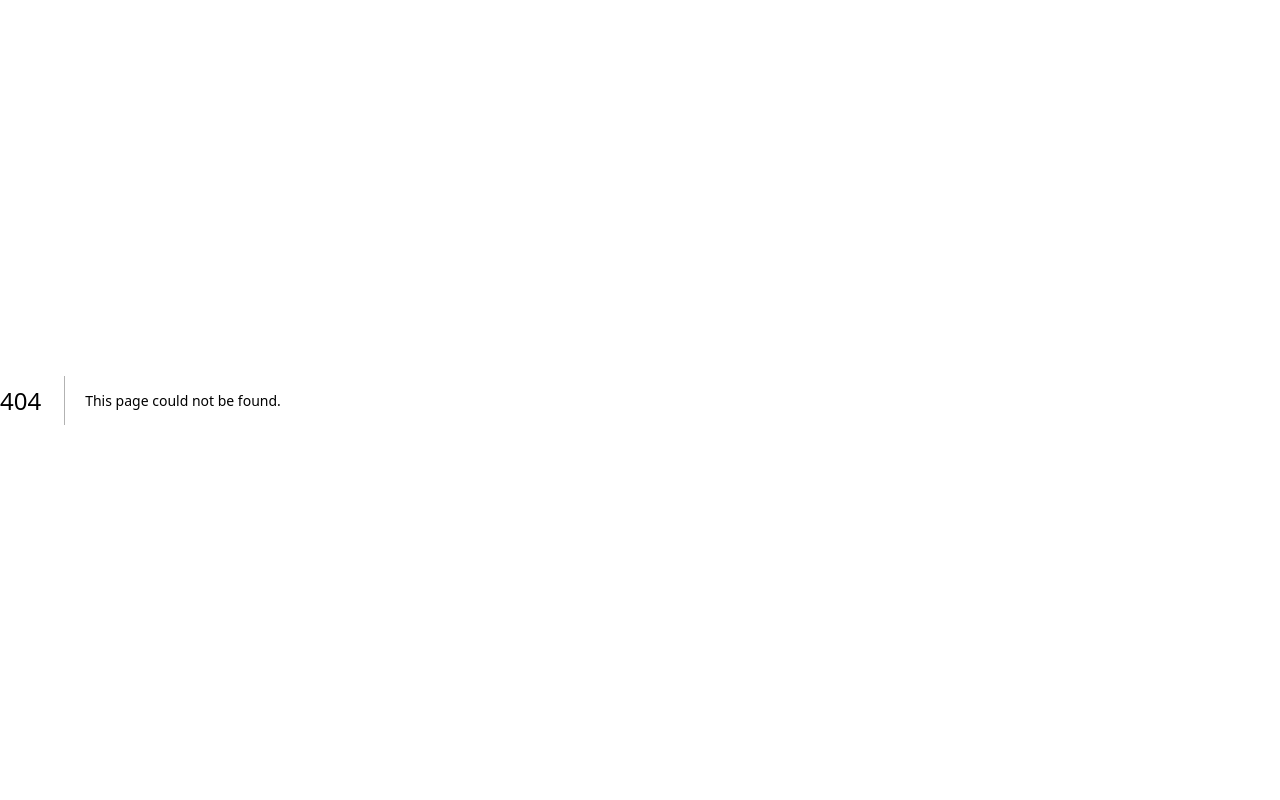
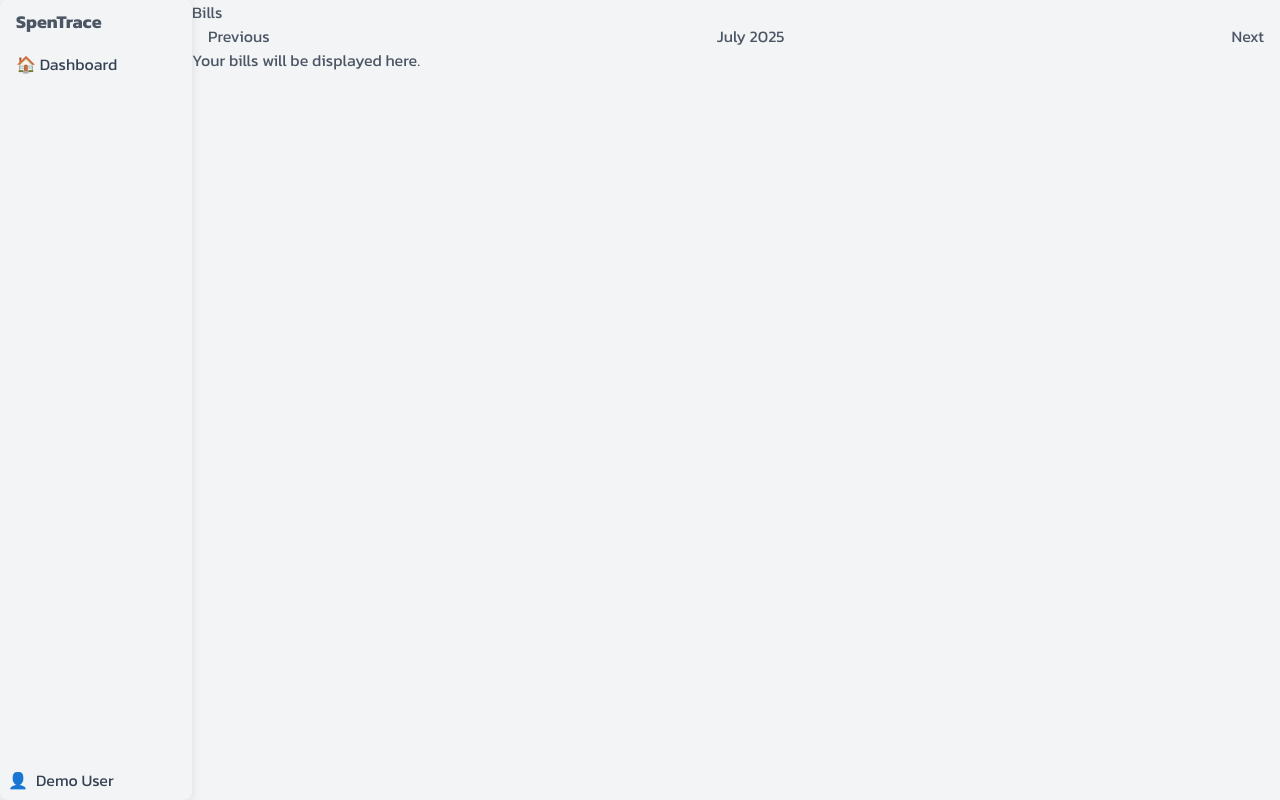
Before and after one commit to Bernard-Calma/spentrace, a Next.js app: page /demo/bills in a window 1280 px wide. Before the commit this address had no page. Built offline with nearby package versions, Linux system fonts and the light colour scheme.

Commit message:
feat(Bills): New Page
Add Bills Page

```diff
--- /dev/null
+++ b/app/demo/bills/components/header.tsx
@@ -0,0 +1,44 @@
+"use client";
+
+import { useState } from "react";
+
+const BillsHeader = () => {
+  const today = new Date();
+  const [currentDate, setCurrentDate] = useState(
+    new Date(today.getFullYear(), today.getMonth(), 1)
+  );
+
+  return (
+    <header className="bills-header flex flex-col">
+      <h2>Bills</h2>
+      <div className="month-selector flex items-center justify-between px-4">
+        <button
+          onClick={() =>
+            setCurrentDate(
+              new Date(currentDate.getFullYear(), currentDate.getMonth() - 1, 1)
+            )
+          }
+        >
+          Previous
+        </button>
+        <span>
+          {currentDate.toLocaleString("default", {
+            month: "long",
+            year: "numeric",
+          })}
+        </span>
+        <button
+          onClick={() =>
+            setCurrentDate(
+              new Date(currentDate.getFullYear(), currentDate.getMonth() + 1, 1)
+            )
+          }
+        >
+          Next
+        </button>
+      </div>
+    </header>
+  );
+};
+
+export default BillsHeader;
--- /dev/null
+++ b/app/demo/bills/components/index.ts
@@ -0,0 +1,3 @@
+import BillsHeader from "./header";
+
+export { BillsHeader };
--- /dev/null
+++ b/app/demo/bills/page.tsx
@@ -0,0 +1,15 @@
+import { BillsHeader } from "./components";
+import "./styles.scss";
+
+const Bills = () => {
+  return (
+    <div className="bills-page w-full h-full flex flex-col flex-1 justify-start">
+      <BillsHeader />
+      <div className="bills-body">
+        <p>Your bills will be displayed here.</p>
+      </div>
+    </div>
+  );
+};
+
+export default Bills;
--- a/common/MobileNavigation.tsx
+++ b/common/MobileNavigation.tsx
@@ -11,7 +11,7 @@ const MobileNavigation = () => {
           <Link href="/demo/transactions">🧾</Link>
         </li>
         <li>
-          <Link href="/demo">💰</Link>
+          <Link href="/demo/bills">💰</Link>
         </li>
       </ul>
     </nav>
--- a/styles/globals.css
+++ b/styles/globals.css
@@ -102,6 +102,9 @@ nav {
     overscroll-behavior: none;
     overflow: hidden;
   }
+  .overlay {
+    position: relative;
+  }
   .navigation {
     display: none;
   }
```
Also changed, not shown: app/demo/bills/styles.scss (added), 1 other file (tests, documents, lock files or other folders).
